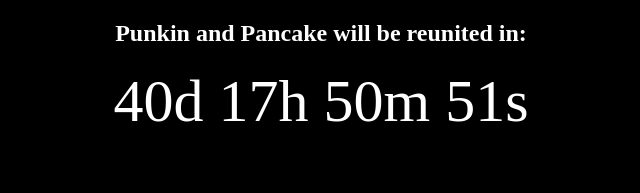
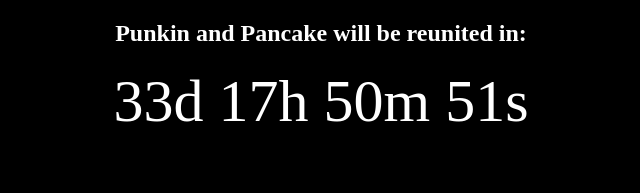
Before and after one commit to Chambrse/ReunionTimer, a plain HTML site: page index.html in a window 1280 px wide. Shown: the top 193 px of the page, 319-959 px from the left. Drawn offline with nearby package versions, Linux system fonts and the light colour scheme.

Commit message:
Update index.html

```diff
--- a/index.html
+++ b/index.html
@@ -49,7 +49,7 @@
 
     <script>
         // Set the date we're counting down to
-        var countDownDate = new Date("Jun 7, 2019 12:00:00").getTime();
+        var countDownDate = new Date("May 31, 2019 12:00:00").getTime();
         let numberOfImages = 18;
         let slideshowInterval = setInterval(function () {
             let imagePath = './images/' + Math.ceil(Math.random() * numberOfImages) + '.jpg';
```
